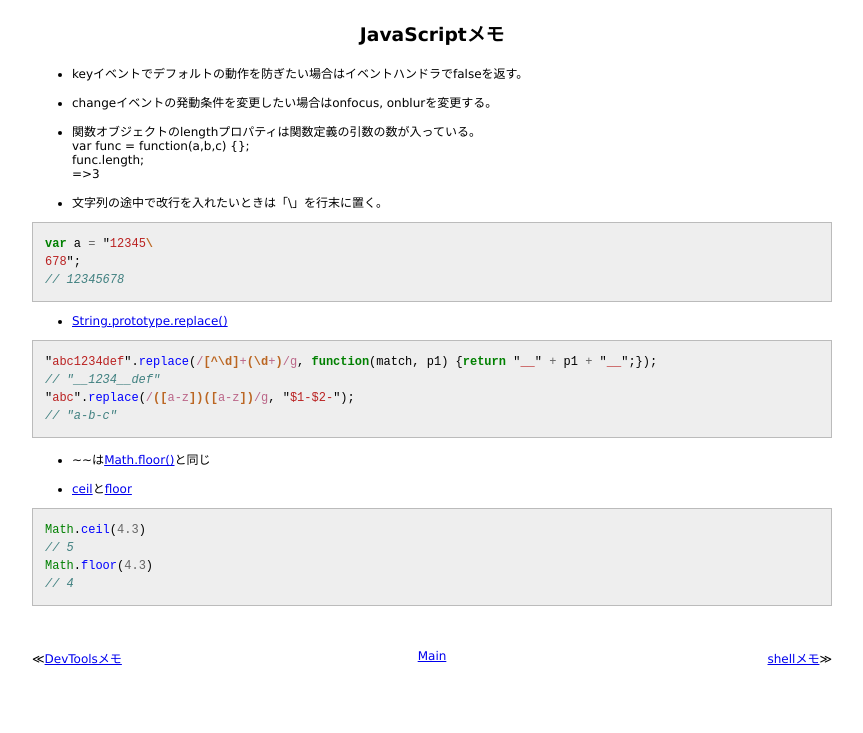
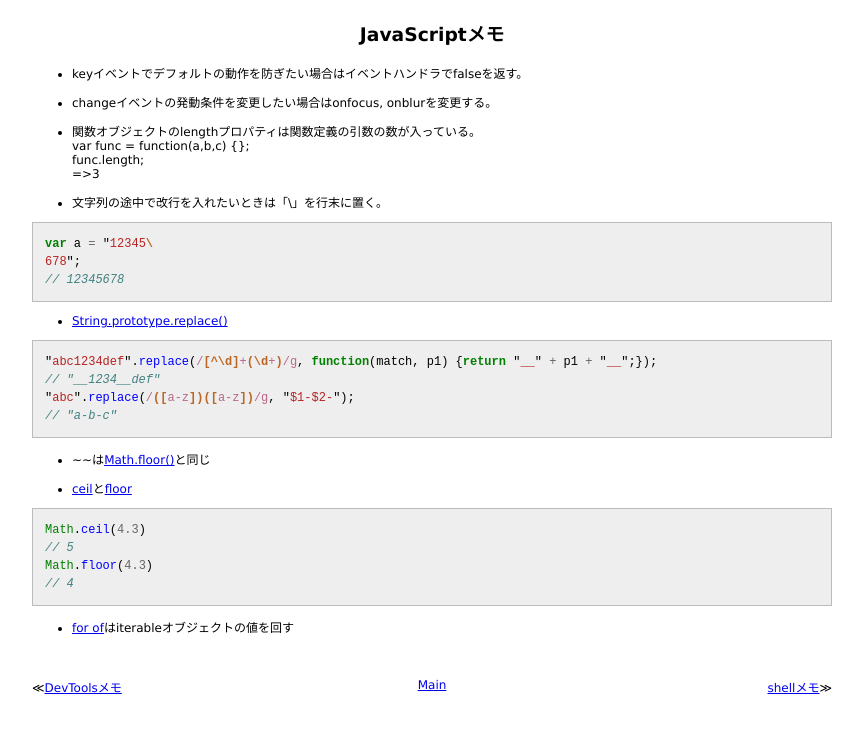
Before and after one commit to 38elements/38elements.github.com, a Jekyll site: the page built from _posts/2014-4-26-javascript.md, in a window 1280 px wide. Shown: the top 733 px of the page, without its empty margins (208-1071 px from the left). Built offline with Jekyll 4.4.1, drawn with Linux system fonts in a browser that asks for light colours; Markdown is read by kramdown in place of the engine named in the settings.

Commit message:
Update 2014-4-26-javascript.md

```diff
--- a/_posts/2014-4-26-javascript.md
+++ b/_posts/2014-4-26-javascript.md
@@ -36,3 +36,5 @@ Math.ceil(4.3)
 Math.floor(4.3)
 // 4
 {% endhighlight %}
+
+* [for of](https://developer.mozilla.org/en/docs/Web/JavaScript/Reference/Statements/for...of)はiterableオブジェクトの値を回す
```
